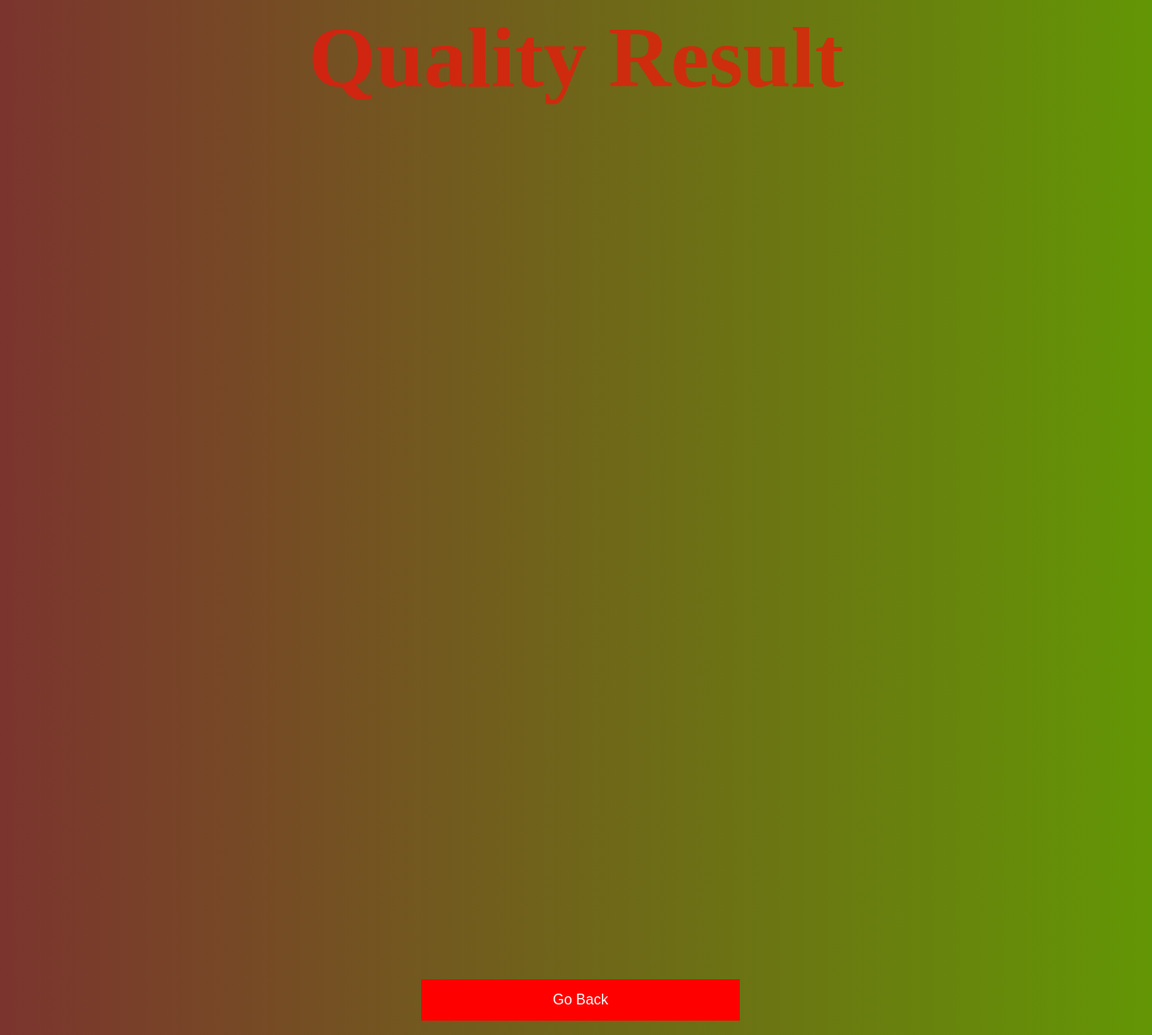
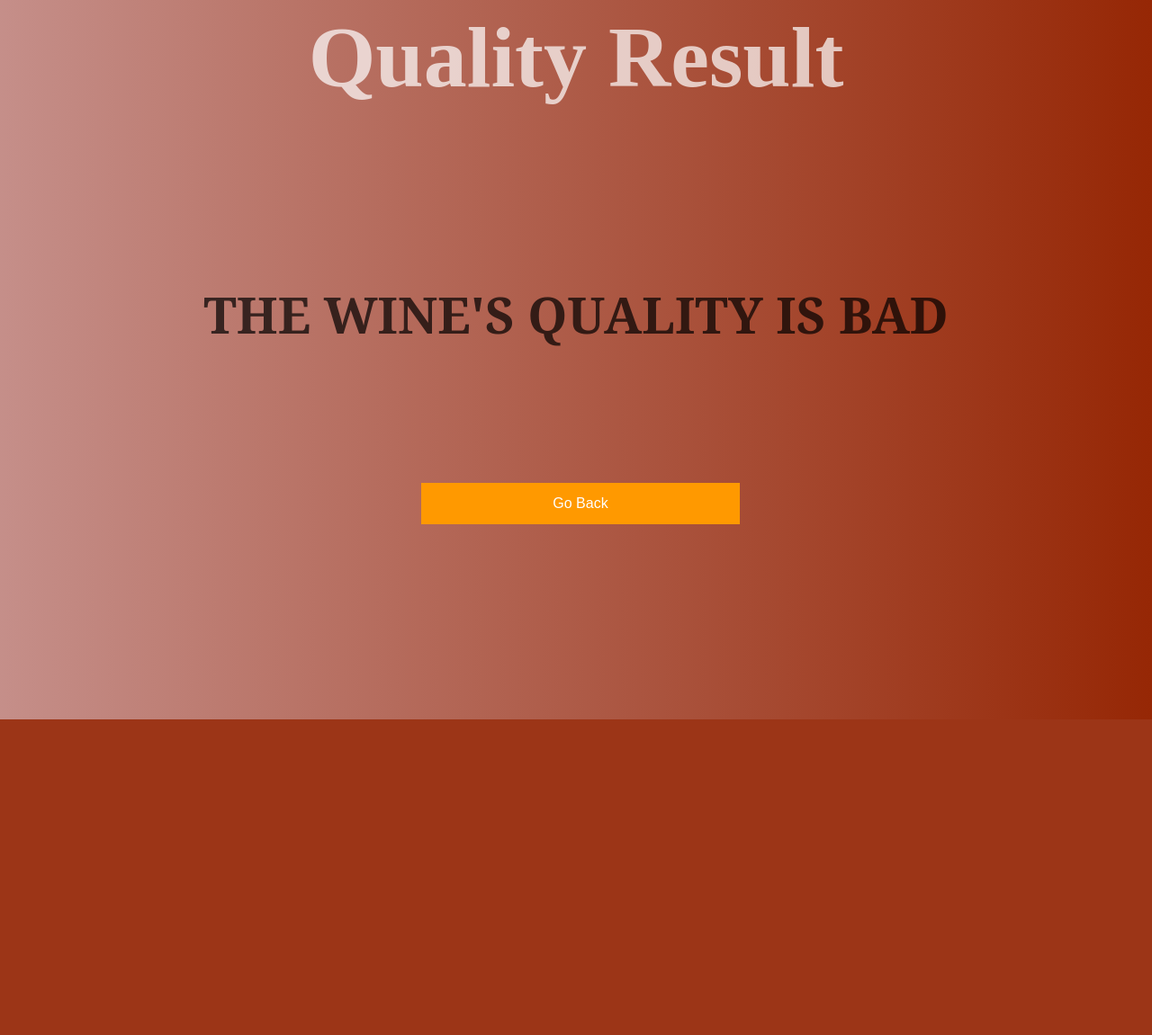
Before and after one commit to shrishtikapoor01/Quality_Check_Project, a Flask app: template templates/bad.html in a window 1280 px wide. Shown: the whole page at 90% size. After the commit the page ends 800 px from the top, so only its background shows below. Run offline with Flask 2, Linux system fonts and the light colour scheme; the template is opened without the code that fills it, so the values that code supplies are empty.

Commit message:
Update bad.html

```diff
--- a/templates/bad.html
+++ b/templates/bad.html
@@ -1,7 +1,7 @@
 <html>
   <style>
     body{
-      background-image: linear-gradient(to right, rgba(105, 24, 17, 0.877), rgb(99, 150, 5));
+      background-image: linear-gradient(to right,rgba(189, 127, 121, 0.877), rgb(150, 39, 5));
       background-repeat: no-repeat;
           background-size: cover;
     }
@@ -9,10 +9,10 @@
       .block {
         display: block;
         width: 28%;
-        margin-top: 970px;
+        margin-top: 150px;
         margin-left: 460px;
         border: none;
-        background-color:rgb(255, 0, 0);
+        background-color:rgb(255, 153, 0);
         color: white;
         padding: 14px 28px;
         font-size: 16px;
@@ -34,7 +34,8 @@
   </style>
 
   <body>
-    <h1 style="font-size: 600%; font-family:'Times New Roman', Times, serif ;text-align: center;color:rgba(247, 18, 10, 0.705)" >Quality Result</h1>
+    <h1 style="font-size: 600%; font-family:'Times New Roman', Times, serif ;text-align: center;color:rgba(255, 255, 255, 0.705)" >Quality Result</h1>
+    <br><br><br><br><center><h3 style="font-size: 350%; font-family: Georgia, 'Times New Roman', Times, serif;font-weight: bolder; text-align: center;color:rgba(0, 0, 0, 0.705);" >THE WINE'S QUALITY IS BAD</h3></center>
     <form action="/">
       <input type="submit" value="Go Back" class="block">
 
```
